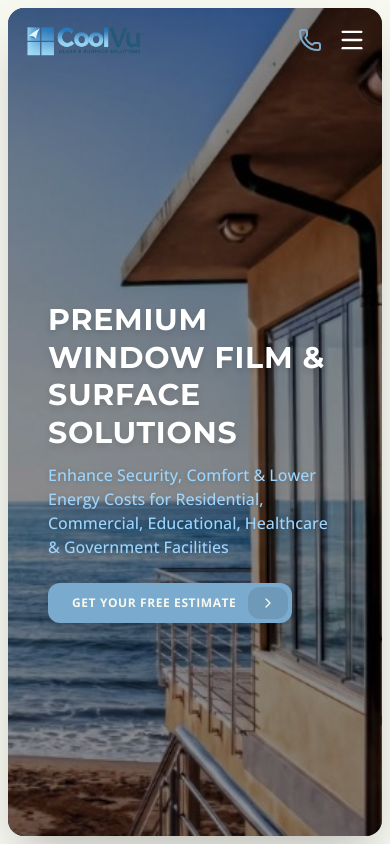
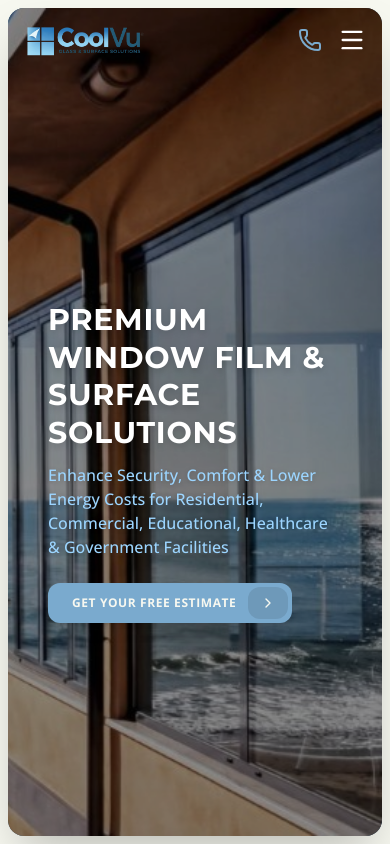
Before and after one commit to pjs8875/CoolVu, a Next.js app: page / in a window 390 px wide. Shown: the top 844 px of the page. Built offline with nearby package versions, Linux system fonts and the light colour scheme.

Commit message:
Update Hero component background position to enhance visual responsiveness and improve overall presentation.

```diff
--- a/components/Hero.tsx
+++ b/components/Hero.tsx
@@ -22,7 +22,7 @@ export default function Hero() {
         <div className="absolute inset-0 z-20 flex flex-col items-start justify-center p-6 md:p-16 text-left">
           {/* Background Image with Overlay */}
           <div
-            className="absolute inset-0 z-[-1] bg-cover bg-[75%_center] md:bg-center"
+            className="absolute inset-0 z-[-1] bg-cover bg-right md:bg-center"
             style={{
               backgroundImage: "url('/hero-bg.png')",
             }}
```
